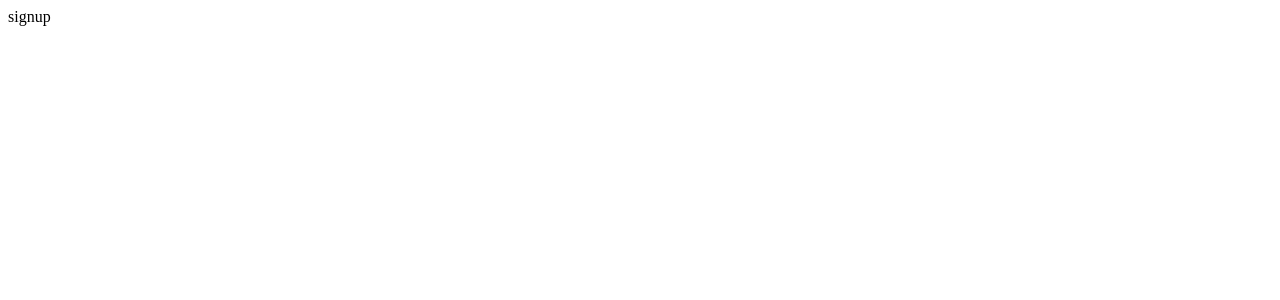
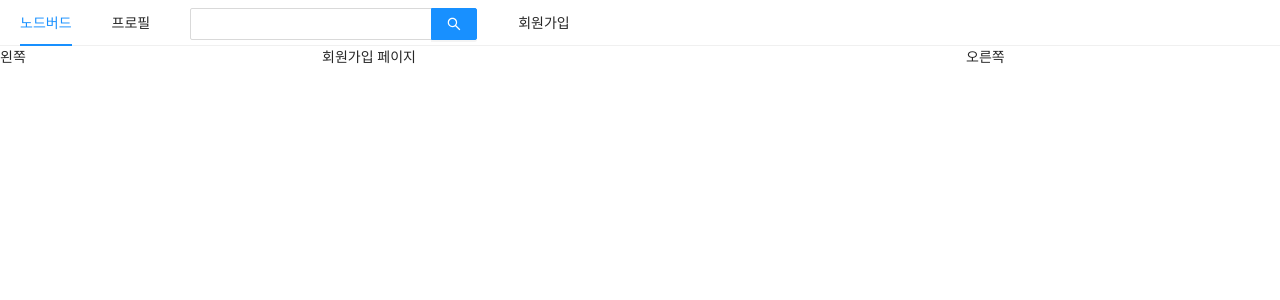
Before and after one commit to pshdev1030/NodeBird, a Next.js app in the folder front/: page /signup in a window 1280 px wide. Shown: the top 300 px of the page. Built offline with nearby package versions, Linux system fonts and the light colour scheme.

Commit message:
feat: add antd design
antd design is add to make it easier to design
Meta information was added using the HEAD of 'next/head'
A search button has been added to the AppLayout

```diff
--- a/front/components/AppLayout.js
+++ b/front/components/AppLayout.js
@@ -1,13 +1,53 @@
 import PropTypes from "prop-types";
+import Link from "next/link";
+import { Menu, Input, Row, Col } from "antd";
+const AppLayout = ({ children }) => {
+  return (
+    <div>
+      <Menu mode="horizontal">
+        <Menu.Item>
+          <Link href="/">
+            <a>노드버드</a>
+          </Link>
+        </Menu.Item>
+        <Menu.Item>
+          <Link href="/profile">
+            <a>프로필</a>
+          </Link>
+        </Menu.Item>
+        <Menu.Item>
+          <Input.Search enterButton style={{ verticalAlign: "middle" }} />
+        </Menu.Item>
+        <Menu.Item>
+          <Link href="/signup">
+            <a>회원가입</a>
+          </Link>
+        </Menu.Item>
+      </Menu>
+      <Row gutter={8}>
+        <Col xs={24} md={6}>
+          왼쪽
+        </Col>
+        <Col xs={24} md={12}>
+          {children}
+        </Col>
+        <Col xs={24} md={6}>
+          오른쪽
+        </Col>
+      </Row>
+    </div>
+  );
+};
 
-const AppLayout = ({children}) => {
-  return <div>{children}</div>;
+AppLayout.propTypes = {
+  children: PropTypes.node.isRequired,
 };
 
 export default AppLayout;
 
-AppLayout.propTypes={
-    children:PropTypes.node.isRequired,
-}
-
-export default AppLayout;
+// Layout의 공통 부분
+// 반응형은 모바일 먼저
+// 가로 먼저 자르고 셀 자름
+// xs 모바일 sm 태블릿 md 작은 데스크탑 24등분한것중에 얼마나 차지할것인지
+// 24가 나누기 좋은 숫자
+// gutter =column사이의 간격(px)
--- /dev/null
+++ b/front/pages/_app.js
@@ -0,0 +1,24 @@
+import PropTypes from "prop-types";
+import "antd/dist/antd.css";
+import Head from "next/head";
+
+const App = ({ Component }) => {
+  return (
+    <>
+      <Head>
+        <title>NodeBird</title>
+        <meta charset="utf-8" />
+      </Head>
+      <Component />
+    </>
+  );
+};
+
+App.propTypes = {
+  Component: PropTypes.elementType.isRequired,
+};
+
+export default App;
+
+// Page들의 공통부분
+// index.js 의 Home이 component로 들어와서 랜더링 된다.
--- a/front/pages/signup.js
+++ b/front/pages/signup.js
@@ -1,5 +1,15 @@
+import Head from "next/head";
+import AppLayout from "../components/AppLayout";
+
 const Signup = () => {
-  return <div>signup</div>;
+  return (
+    <>
+      <Head>
+        <title>회원가입 | NodeBird</title>
+      </Head>
+      <AppLayout>회원가입 페이지</AppLayout>
+    </>
+  );
 };
 
 export default Signup;
```
Also changed, not shown: front/pages/index.js (+7 -1 lines), front/pages/profile.js (+11 -1 lines).
